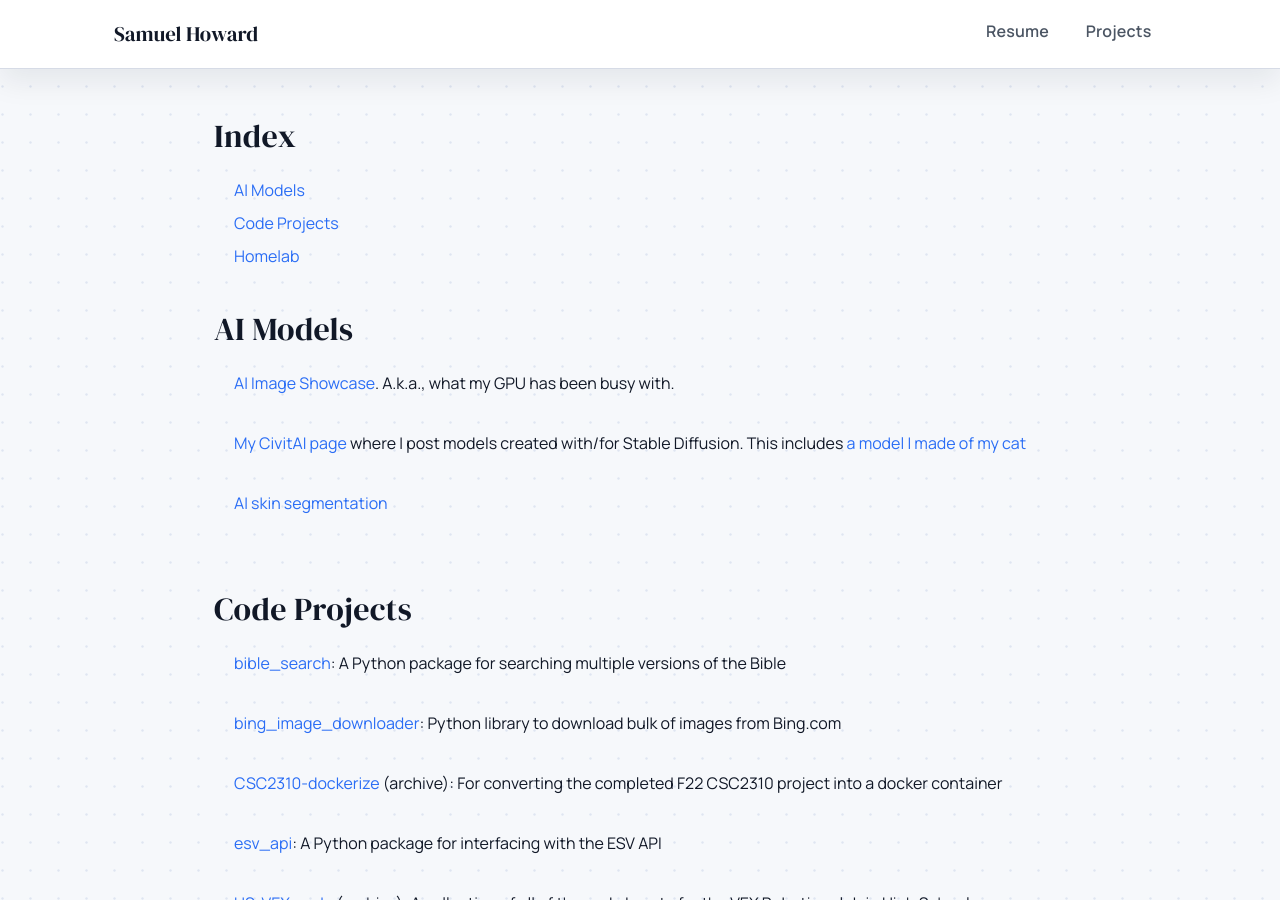
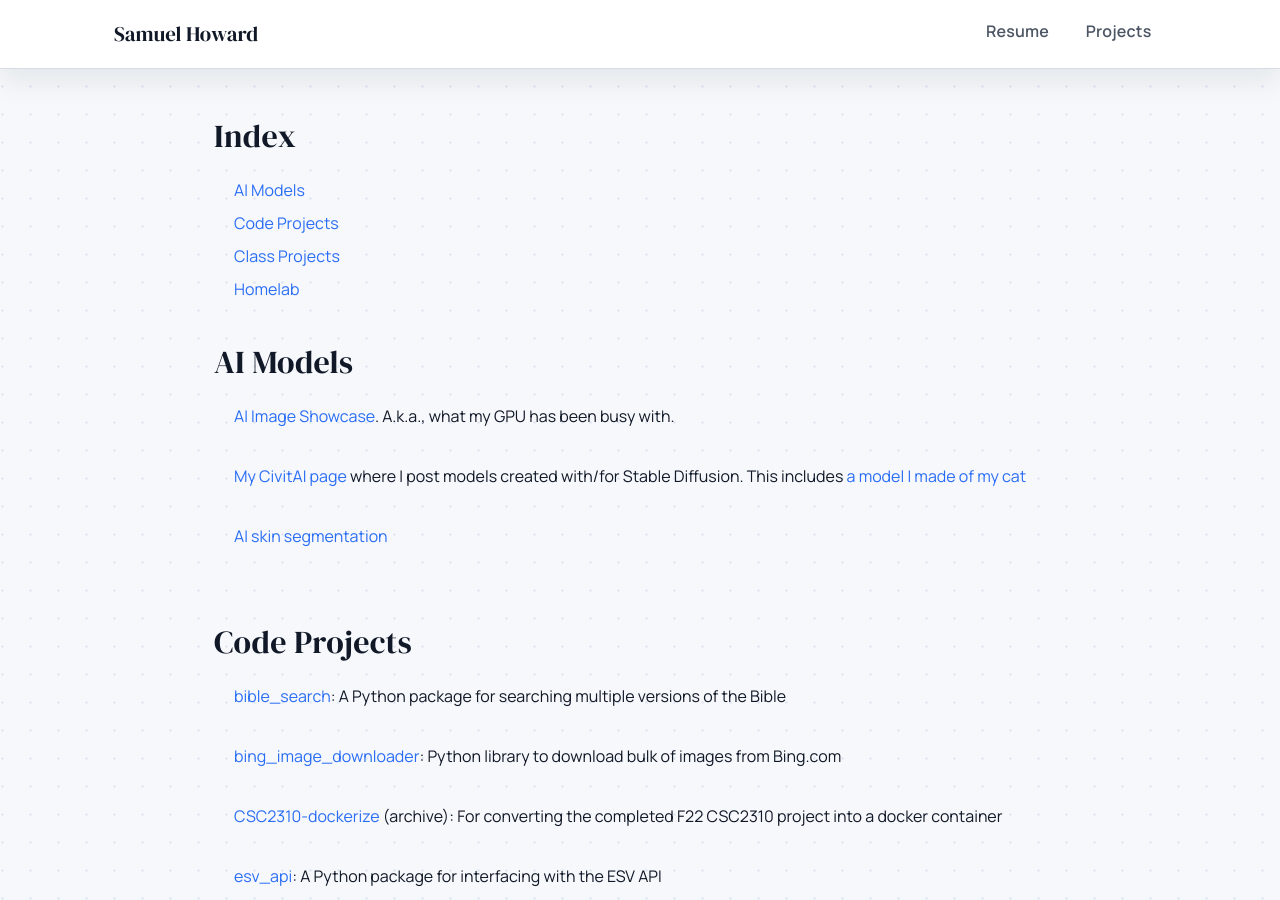
Before and after one commit to samhaswon/samhaswon.github.io, a Jekyll site: the page built from projects.html, in a window 1280 px wide and 900 px high. Built offline with Jekyll 4.4.1, drawn with Linux system fonts in a browser that asks for light colours.

Commit message:
Add class projects to the index of the projects page

```diff
--- a/projects.html
+++ b/projects.html
@@ -8,6 +8,7 @@ title: Projects
     <ul style="list-style-type:none;">
       <li><a href="#ai-models">AI Models</a></li>
       <li><a href="#code-projects">Code Projects</a></li>
+      <li><a href="#class-projects">Class Projects</a></li>
       <li><a href="#homelab">Homelab</a></li>
     </ul>
   </list>
```
